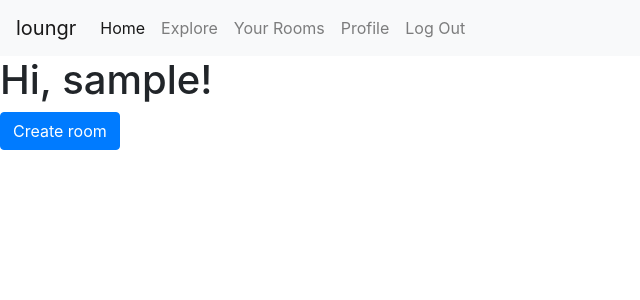
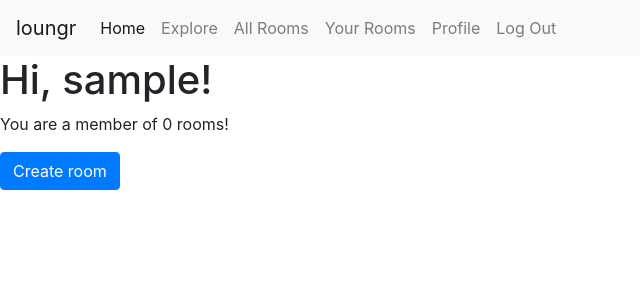
Before and after one commit to louisboswell/loungr, a Flask app: page /rooms in a window 1280 px wide. Shown: the top 300 px of the page, without its empty margins (0-640 px from the left). Run offline with Flask 2, Linux system fonts and the light colour scheme; the visitor is signed in with stand-in values (Sample User, id 1); data comes from the database, SQL or seed files in the repository; both versions use the stored data as it was after the commit; data that the repository does not hold is empty; some libraries are stand-ins or nearby versions.

Commit message:
All room viewing, joining rooms and leaving rooms working.

```diff
--- a/app/routes.py
+++ b/app/routes.py
@@ -1,5 +1,6 @@
 from flask import render_template, flash, redirect, url_for, request
 from flask.ctx import copy_current_request_context
+from flask_sqlalchemy import model
 from app import app, db
 from app.forms import CreateRoomForm, LoginForm, PostForm, RegistrationForm, EditProfileForm, EmptyForm
 from flask_login import current_user, login_user, login_required, logout_user
@@ -168,7 +169,8 @@ def unfollow(username):
 @login_required
 def rooms():
     rooms = current_user.user_rooms()
-    return render_template('rooms.html', rooms = rooms)
+    no_rooms = len(rooms)
+    return render_template('rooms.html', rooms = rooms, no_rooms = no_rooms)
 
 @app.route('/createroom', methods = ['GET', 'POST'])
 @login_required
@@ -189,5 +191,24 @@ def createroom():
 @app.route('/join/<id>', methods=['GET', 'POST'])
 @login_required
 def join(id):
-    current_user.join_room(id)
+    room = Room.query.filter_by(id = id).first()
+    current_user.join_room(room)
+    db.session.commit()
     return redirect(url_for('rooms'))
+
+@app.route('/leave/<id>', methods=['GET', 'POST'])
+@login_required
+def leave(id):
+    room = Room.query.filter_by(id = id).first()
+    current_user.leave_room(room)
+    db.session.commit()
+    return redirect(url_for('rooms'))
+
+@app.route('/rooms/all', methods=['GET', 'POST'])
+@login_required
+def allrooms():
+    rooms = Room.query.all()
+    no_rooms = len(rooms)
+
+    no_user_rooms = len(current_user.user_rooms())
+    return render_template('allrooms.html', rooms = rooms, no_rooms= no_rooms, no_user_rooms=no_user_rooms)
--- a/app/templates/_room.html
+++ b/app/templates/_room.html
@@ -5,6 +5,7 @@
                 </a>
                 <br>{{ room.desc }}
                 <p><a class="btn btn-primary" href="/join/{{room.id}}">Join room</a></p>
+                <p><a class="btn btn-danger" href="/leave/{{room.id}}">Leave room</a></p>
             </td>
         </tr>
     </table>
--- a/app/templates/base.html
+++ b/app/templates/base.html
@@ -21,6 +21,9 @@
                     <li class="nav-item">
                       <a class="nav-link" href="{{ url_for('explore') }}">Explore</a>
                     </li>
+                    <li class="nav-item">
+                      <a class="nav-link" href="{{ url_for('allrooms')}}">All Rooms</a>
+                      </li>
                     <li class="nav-item">
                       <a class="nav-link" href="{{ url_for('rooms')}}">Your Rooms</a>
                       </li>
--- a/app/templates/rooms.html
+++ b/app/templates/rooms.html
@@ -2,7 +2,8 @@
 
 {% block content %}
     <h1>Hi, {{ current_user.username }}!</h1>
-    <p><a class="btn btn-primary" href="url_for('createroom')">Create room</a></p>
+    <p>You are a member of {{no_rooms}} rooms!</p>
+    <p><a class="btn btn-primary" href="{{url_for('createroom')}}">Create room</a></p>
     {% for room in rooms %}
     {% include '_room.html' %}
     {% endfor %}
--- a/humourhub.py
+++ /dev/null
@@ -1,6 +0,0 @@
-from app import app, db
-from app.models import User, Post
-
-@app.shell_context_processor
-def make_shell_context():
-    return {'db': db, 'User': User, 'Post': Post}
```
Also changed, not shown: app/templates/createroom.html (added, +23 -0 lines), test.py (added, +17 -0 lines), app.db.
